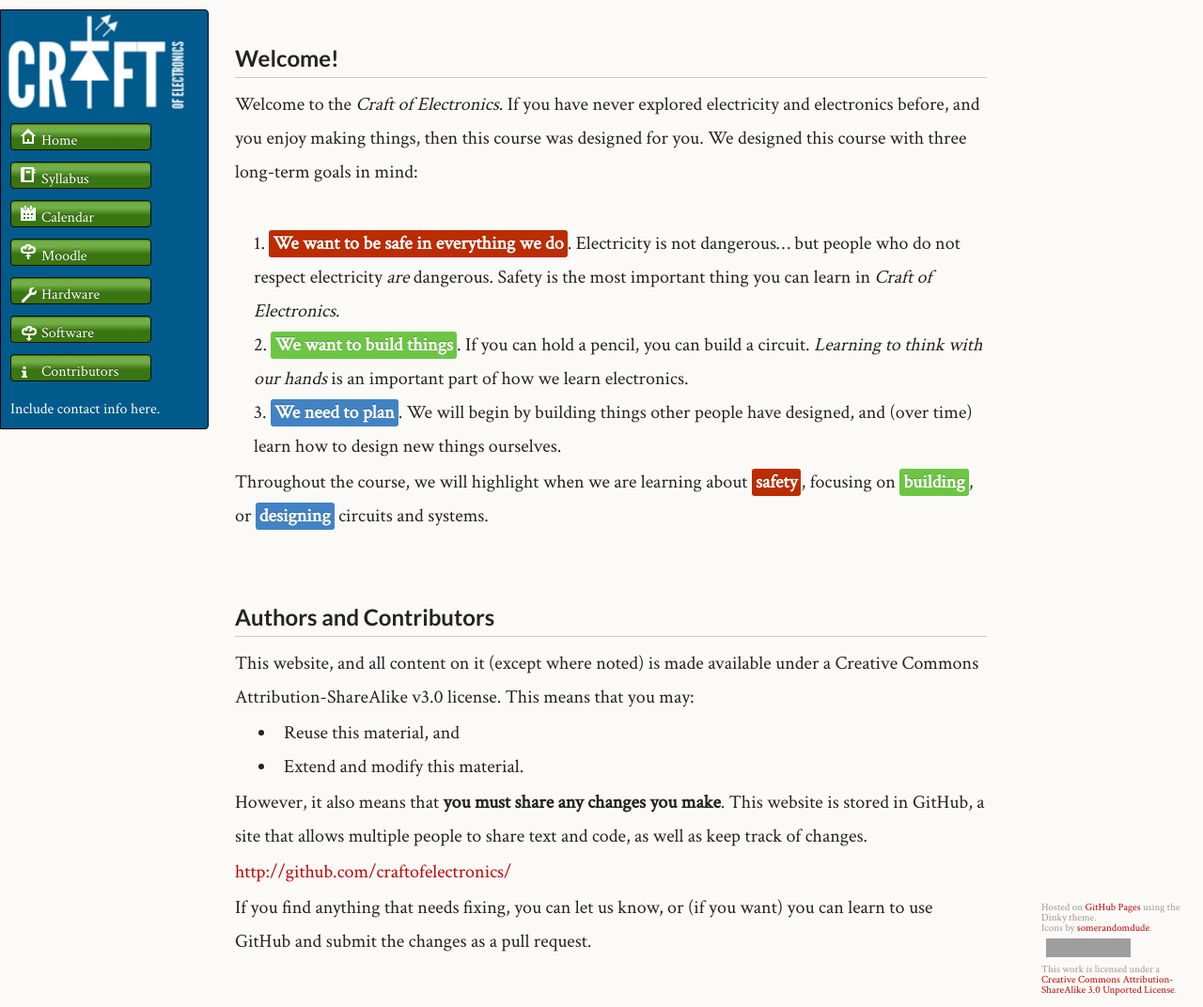
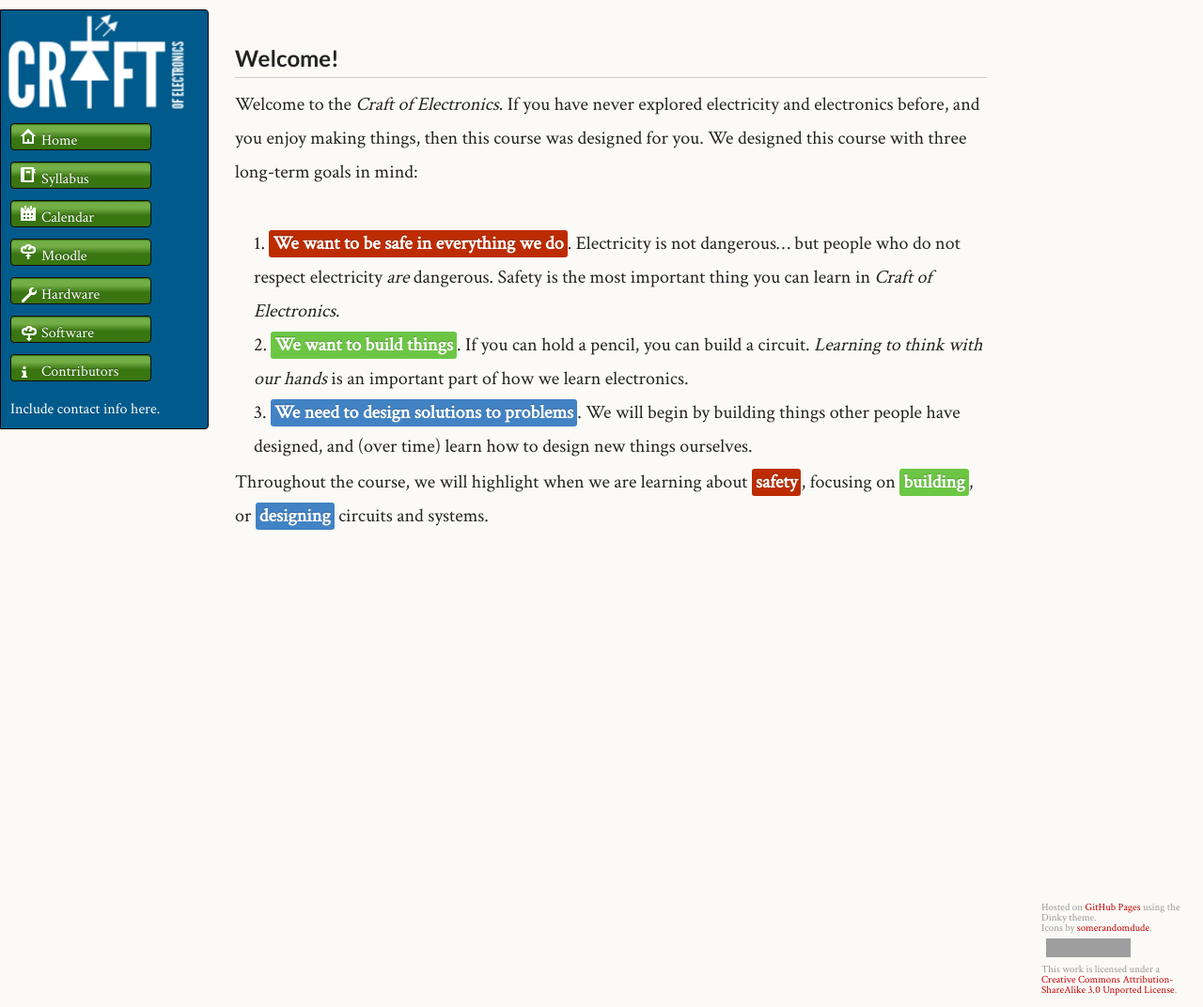
Before and after one commit to craftofelectronics/craftofelectronics.github.com, a Jekyll site: the page built from index.md, in a window 1280 px wide and 1072 px high. Shown: the whole window at 94% size. Built offline with Jekyll 4.4.1, drawn with Linux system fonts in a browser that asks for light colours; grey boxes are pictures that could not be loaded.

Commit message:
Updating contributors page.
I need to write the BCH content very soon. Time to start staring at
scans from the Archives...

```diff
--- a/index.md
+++ b/index.md
@@ -11,24 +11,9 @@ Welcome to the *Craft of Electronics*. If you have never explored electricity an
 
 1. **{% loz red We want to be safe in everything we do %}**. Electricity is not dangerous... but people who do not respect electricity *are* dangerous. Safety is the most important thing you can learn in *Craft of Electronics*.
 1. **{% loz green We want to build things %}**. If you can hold a pencil, you can build a circuit. *Learning to think with our hands* is an important part of how we learn electronics.
-1. **{% loz blue We need to plan %}**. We will begin by building things other people have designed, and (over time) learn how to design new things ourselves.
+1. **{% loz blue We need to design solutions to problems %}**. We will begin by building things other people have designed, and (over time) learn how to design new things ourselves.
 
 Throughout the course, we will highlight when we are learning about {% loz red safety %}, focusing on {% loz green building %}, or {% loz blue designing %} circuits and systems.
-
-<br/>
-
-<h3>Authors and Contributors</h3>
-
-This website, and all content on it (except where noted) is made available under a Creative Commons Attribution-ShareAlike v3.0 license. This means that you may:
-
-* Reuse this material, and
-* Extend and modify this material.
-
-However, it also means that **you must share any changes you make**. This website is stored in GitHub, a site that allows multiple people to share text and code, as well as keep track of changes.
-
-[http://github.com/craftofelectronics/](http://github.com/craftofelectronics/)
-
-If you find anything that needs fixing, you can let us know, or (if you want) you can learn to use GitHub and submit the changes as a pull request.
 
 <!-- Jekyll Notes
 
```
Also changed, not shown: contributors.md (+54 -0 lines).
